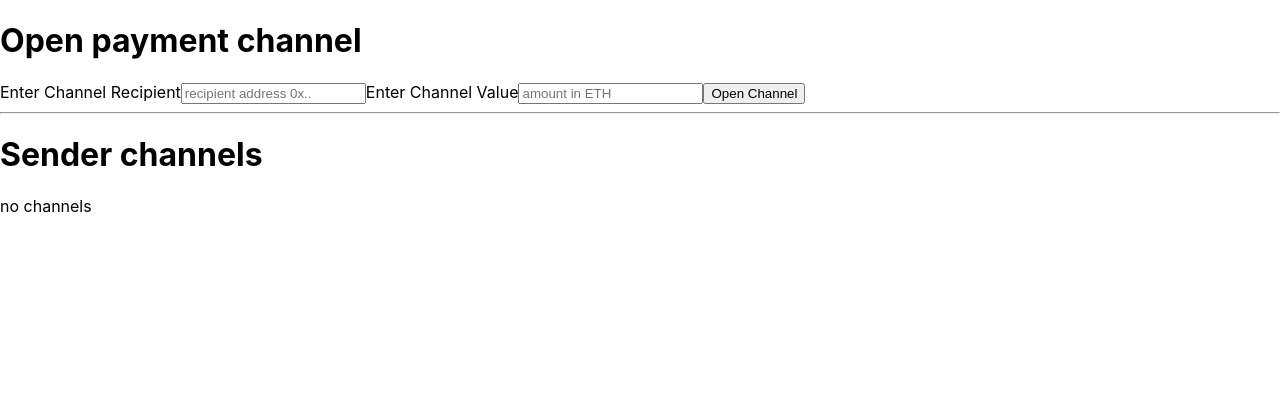
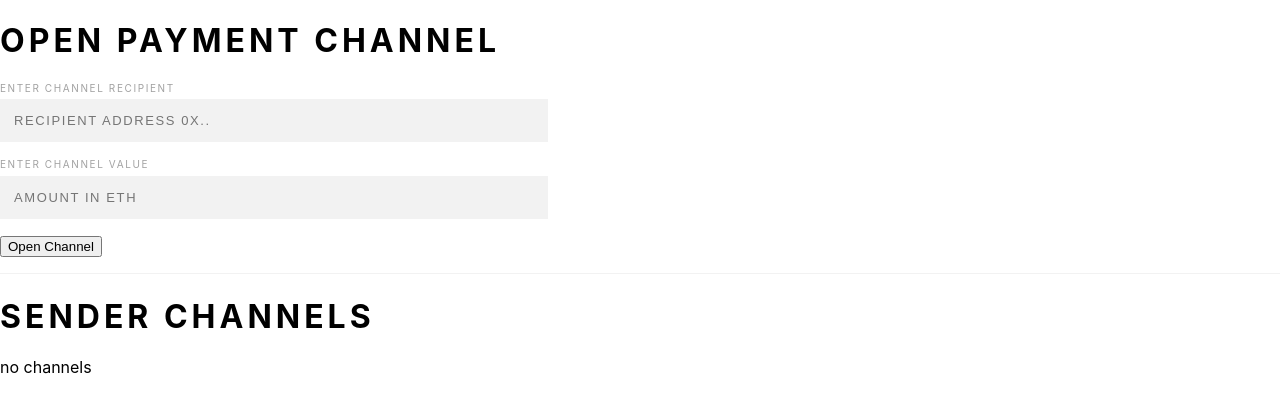
Before and after one commit to mikemccready/ethereum-pay-channels, a React (Create React App) app: page / in a window 1280 px wide. Shown: the top 412 px of the page. Built offline with nearby package versions, Linux system fonts and the light colour scheme.

Commit message:
app styles

```diff
--- a/src/App.css
+++ b/src/App.css
@@ -1,25 +1,108 @@
 .App {
-  text-align: center;
+  font-size: 14px;
+  font-family: 'Roboto Mono', monospace;
 }
 
-.App-logo {
-  animation: App-logo-spin infinite 20s linear;
-  height: 40vmin;
+h1, h2, h3, h4, h5 {
+  text-transform: uppercase;
+  font-size: 14px;
+  letter-spacing: .25rem;
 }
 
-.App-header {
-  background-color: #282c34;
-  min-height: 100vh;
+h1 { font-size: 2em; }
+h2 { font-size: 1.5em; }
+h3 { font-size: 1.25em; }
+h4 { font-size: 1.15em; }
+
+.App__button--primary, .App__button--secondary {
+  border: none;
+  border: red 2px solid;
+  font-size: 13px;
+  font-weight: bold;
+  font-family: helvetica;
+  color: red;
+  text-transform: uppercase;
+  letter-spacing: .2rem;
+  padding: .5rem .75rem;
+  margin-right: 1.25em;
+  cursor: pointer;
+}
+
+.App__button--secondary { border: none; }
+
+hr {
+    display: block;
+    height: 1px;
+    border: 0;
+    border-top: 1px solid #f2f2f2;
+    margin: 1em 0;
+    padding: 0;
+}
+
+.App__header {
   display: flex;
-  flex-direction: column;
   align-items: center;
-  justify-content: center;
-  font-size: calc(10px + 2vmin);
+  justify-content: space-between;
+  background: black;
+  padding: 0 1rem;
+  height: 66px;
   color: white;
 }
 
-.App-link {
-  color: #61dafb;
+.App__header h1 {
+  color: white;
+}
+
+.App__container {
+  max-width: 950px;
+  padding: 1.5em;
+  margin: 0 auto;
+}
+
+.App__overlay {
+  position: fixed;
+  top: 0;
+  left: 0;
+  height: 100vh;
+  width: 100vw;
+
+  display: flex;
+  align-items: center;
+  justify-content: center;
+  flex-direction: column;
+  background: rgba(0,0,0,.95);
+  color: white;
+}
+
+form label {
+  display: block;
+  margin: 1rem auto;
+  color: #a2a2a2;
+  font-size: 10px;
+  text-transform: uppercase;
+  letter-spacing: .1rem;
+}
+
+form input {
+  display: block;
+  border: 2px solid transparent;
+  padding: .75rem;
+  font-size: 13px;
+  background: #f2f2f2;
+  margin-top: .35rem;
+  box-shadow: none;
+  transition: box-shadow .25s, border .25s;
+  width: calc(100% - 1rem);
+  max-width: 40em;
+  text-transform: uppercase;
+  letter-spacing: .1rem;
+  font-weight: 500;
+}
+
+form input:focus {
+  box-shadow: 3px 3px 0px 0px rgba(0,0,0,1);
+  border: 2px solid black;
+  outline: none;
 }
 
 @keyframes App-logo-spin {
```
